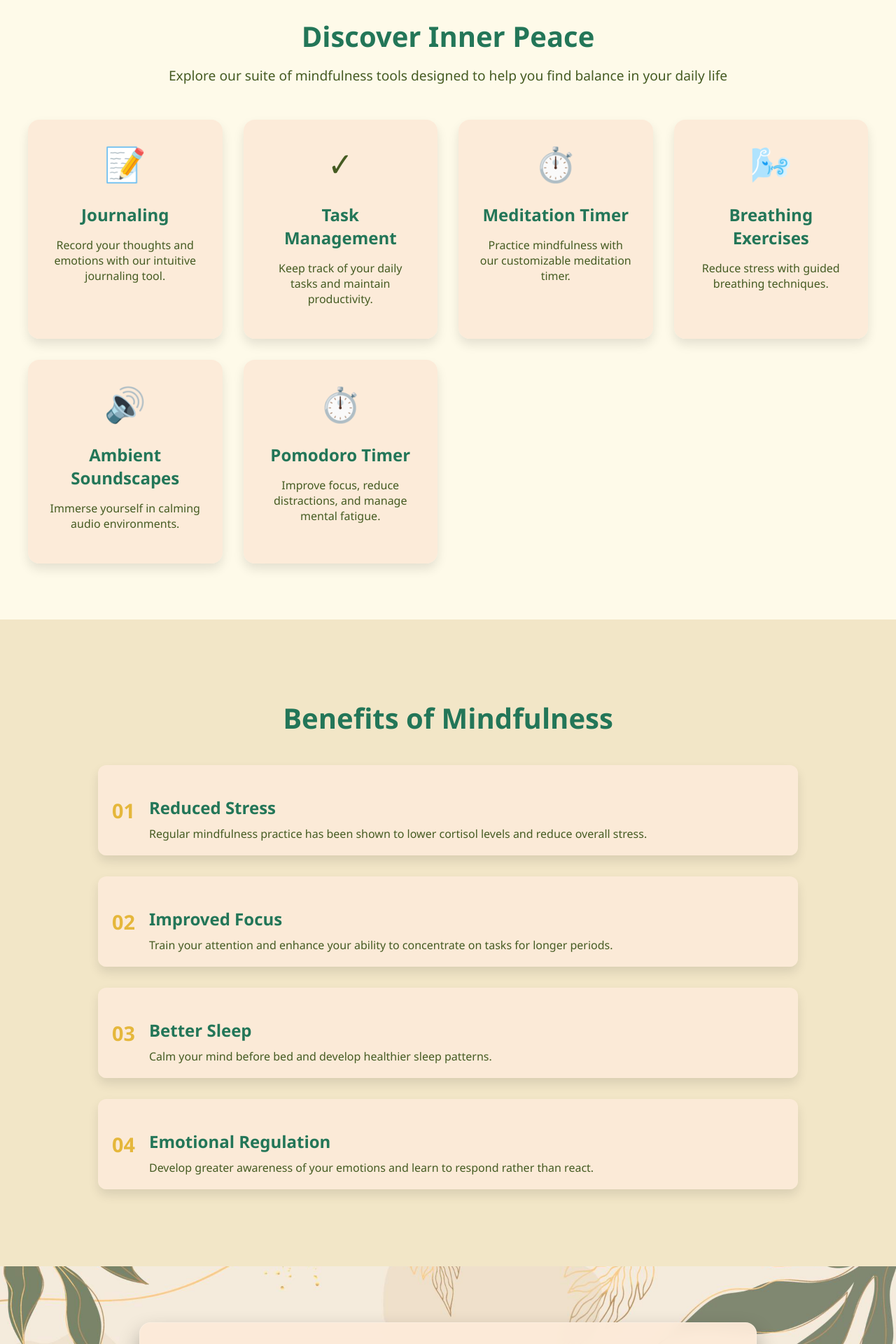
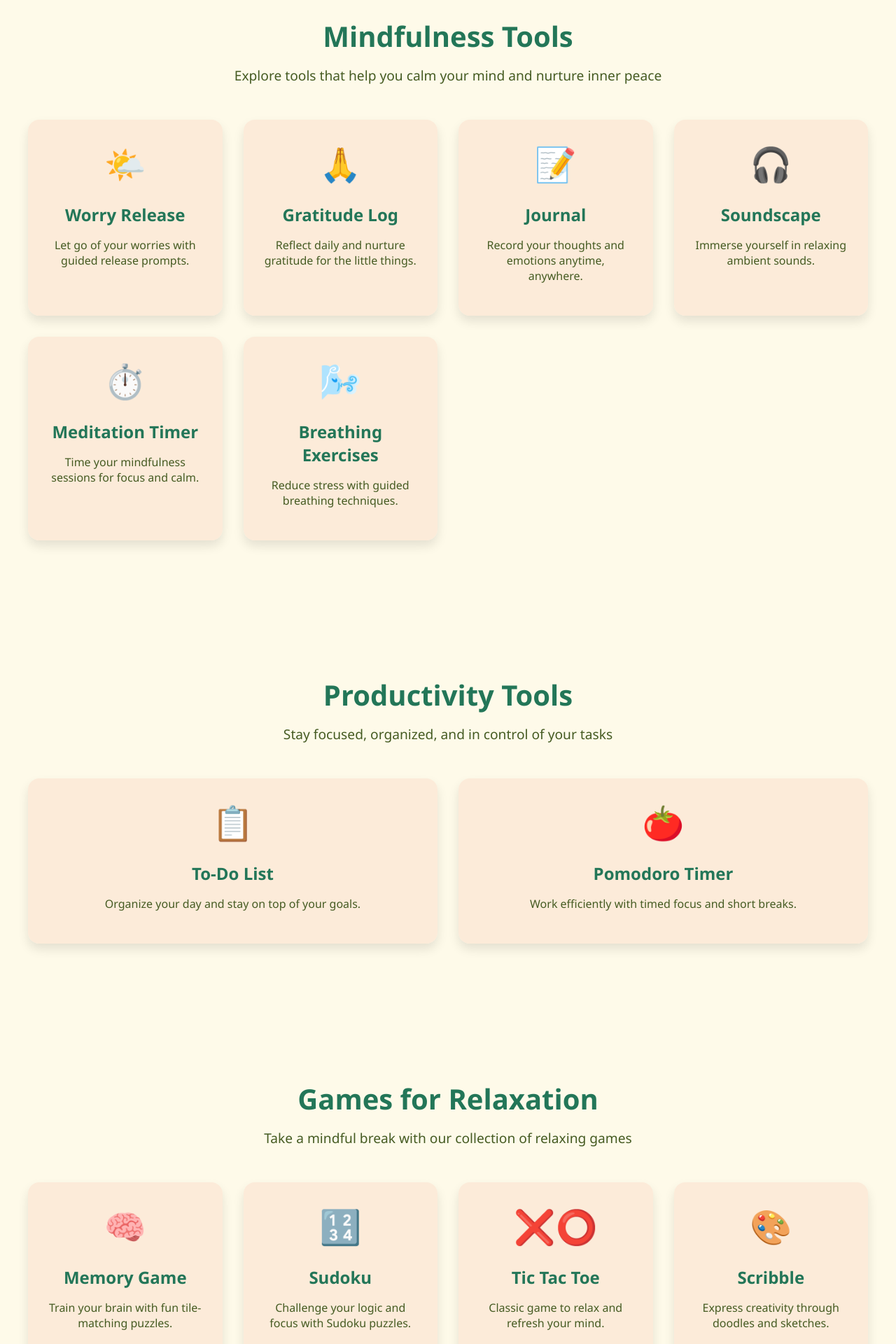
Before and after one commit to vaidikapadigela/ZenMindApp, a React (Create React App) app in the folder zenmind_frontend/: page / in a window 1280 px wide. Shown: the part 880-2800 px from the top of the page at 70% size. Built offline with nearby package versions, Linux system fonts and the light colour scheme.

Commit message:
Updated home page with new features and added button for emotion detection

```diff
--- a/zenmind_frontend/src/components/Home.js
+++ b/zenmind_frontend/src/components/Home.js
@@ -3,64 +3,51 @@ import { Link } from 'react-router-dom';
 import './Home.css';
 
 const Home = () => {
-  const features = [
-    {
-      title: "Journaling",
-      description: "Record your thoughts and emotions with our intuitive journaling tool.",
-      icon: "📝",
-      path: "/Journaling"
-    },
-    {
-      title: "Task Management",
-      description: "Keep track of your daily tasks and maintain productivity.",
-      icon: "✓",
-      path: "/Todo"
-    },
-    {
-      title: "Meditation Timer",
-      description: "Practice mindfulness with our customizable meditation timer.",
-      icon: "⏱️",
-      path: "/Meditation-timer"
-    },
-    {
-      title: "Breathing Exercises",
-      description: "Reduce stress with guided breathing techniques.",
-      icon: "🌬️",
-      path: "/Breathing-exercise"
-    },
-    {
-      title: "Ambient Soundscapes",
-      description: "Immerse yourself in calming audio environments.",
-      icon: "🔊",
-      path: "/Soundscape"
-    },
-    {
-      title: "Pomodoro Timer",
-      description: "Improve focus, reduce distractions, and manage mental fatigue.",
-      icon: "⏱️",
-      path: "/PomodoroTimer"
-    }
+  const mindfulnessFeatures = [
+    { title: "Worry Release", description: "Let go of your worries with guided release prompts.", icon: "🌤️", path: "/WorryRelease" },
+    { title: "Gratitude Log", description: "Reflect daily and nurture gratitude for the little things.", icon: "🙏", path: "/GratitudeLog" },
+    { title: "Journal", description: "Record your thoughts and emotions anytime, anywhere.", icon: "📝", path: "/Journaling" },
+    { title: "Soundscape", description: "Immerse yourself in relaxing ambient sounds.", icon: "🎧", path: "/Soundscape" },
+    { title: "Meditation Timer", description: "Time your mindfulness sessions for focus and calm.", icon: "⏱️", path: "/Meditation-timer" },
+    { title: "Breathing Exercises", description: "Reduce stress with guided breathing techniques.", icon: "🌬️", path: "/Breathing-exercise" },
+  ];
+
+  const productivityTools = [
+    { title: "To-Do List", description: "Organize your day and stay on top of your goals.", icon: "📋", path: "/Todo" },
+    { title: "Pomodoro Timer", description: "Work efficiently with timed focus and short breaks.", icon: "🍅", path: "/PomodoroTimer" },
+  ];
+
+  const gamesForRelaxation = [
+    { title: "Memory Game", description: "Train your brain with fun tile-matching puzzles.", icon: "🧠", path: "/ZenMemoryGame" },
+    { title: "Sudoku", description: "Challenge your logic and focus with Sudoku puzzles.", icon: "🔢", path: "/Sudoku" },
+    { title: "Tic Tac Toe", description: "Classic game to relax and refresh your mind.", icon: "❌⭕", path: "/TicTacToe" },
+    { title: "Scribble", description: "Express creativity through doodles and sketches.", icon: "🎨", path: "/ColouringBook" },
+    { title: "Breakout", description: "Smash bricks and unwind with this arcade classic.", icon: "🧱", path: "/BreakoutGame" },
+    { title: "Clicker", description: "Tap away and relieve stress with a simple clicker game.", icon: "🖱️", path: "/ClickerGame" },
+    { title: "2048", description: "Relax while merging numbers to reach 2048!", icon: "🔢", path: "/Game2048" },
+    { title: "Maze", description: "Find your way out and enjoy a mindful challenge.", icon: "🌀", path: "/MazeGame" },
   ];
 
   return (
     <div className="home-container">
+      {/* Hero Section */}
       <div className="hero-section">
         <div className="hero-content">
           <h1>Welcome to ZenMind</h1>
-          <p>Your personal sanctuary for mindfulness and mental wellness</p>
+          <p>Your personal sanctuary for mindfulness, relaxation, and focus</p>
           <div className="hero-buttons">
-            <Link to="/Todo" className="primary-button">Get Started</Link>
+            <Link to="/Emotion" className="primary-button">Detect Emotion</Link>
             <Link to="/ProfilePage" className="secondary-button">View Profile</Link>
           </div>
         </div>
       </div>
 
+      {/* Mindfulness Tools */}
       <section className="features-section">
-        <h2>Discover Inner Peace</h2>
-        <p className="section-subtitle">Explore our suite of mindfulness tools designed to help you find balance in your daily life</p>
-
+        <h2>Mindfulness Tools</h2>
+        <p className="section-subtitle">Explore tools that help you calm your mind and nurture inner peace</p>
         <div className="features-grid">
-          {features.map((feature, index) => (
+          {mindfulnessFeatures.map((feature, index) => (
             <Link to={feature.path} key={index} className="feature-card">
               <div className="feature-icon">{feature.icon}</div>
               <h3>{feature.title}</h3>
@@ -70,6 +57,37 @@ const Home = () => {
         </div>
       </section>
 
+      {/* Productivity Tools */}
+      <section className="features-section">
+        <h2>Productivity Tools</h2>
+        <p className="section-subtitle">Stay focused, organized, and in control of your tasks</p>
+        <div className="features-grid">
+          {productivityTools.map((feature, index) => (
+            <Link to={feature.path} key={index} className="feature-card">
+              <div className="feature-icon">{feature.icon}</div>
+              <h3>{feature.title}</h3>
+              <p>{feature.description}</p>
+            </Link>
+          ))}
+        </div>
+      </section>
+
+      {/* Games for Relaxation */}
+      <section className="features-section">
+        <h2>Games for Relaxation</h2>
+        <p className="section-subtitle">Take a mindful break with our collection of relaxing games</p>
+        <div className="features-grid">
+          {gamesForRelaxation.map((feature, index) => (
+            <Link to={feature.path} key={index} className="feature-card">
+              <div className="feature-icon">{feature.icon}</div>
+              <h3>{feature.title}</h3>
+              <p>{feature.description}</p>
+            </Link>
+          ))}
+        </div>
+      </section>
+
+      {/* Benefits */}
       <section className="benefits-section">
         <div className="benefits-content">
           <h2>Benefits of Mindfulness</h2>
@@ -78,41 +96,40 @@ const Home = () => {
               <span className="benefit-marker">01</span>
               <div>
                 <h3>Reduced Stress</h3>
-                <p>Regular mindfulness practice has been shown to lower cortisol levels and reduce overall stress.</p>
+                <p>Mindfulness practices help calm your nervous system and lower stress levels.</p>
               </div>
             </li>
             <li>
               <span className="benefit-marker">02</span>
               <div>
                 <h3>Improved Focus</h3>
-                <p>Train your attention and enhance your ability to concentrate on tasks for longer periods.</p>
+                <p>Boost your attention span and enhance productivity through mindful focus.</p>
               </div>
             </li>
             <li>
               <span className="benefit-marker">03</span>
               <div>
                 <h3>Better Sleep</h3>
-                <p>Calm your mind before bed and develop healthier sleep patterns.</p>
+                <p>Relax before bedtime and improve your sleep quality naturally.</p>
               </div>
             </li>
             <li>
               <span className="benefit-marker">04</span>
               <div>
-                <h3>Emotional Regulation</h3>
-                <p>Develop greater awareness of your emotions and learn to respond rather than react.</p>
+                <h3>Emotional Awareness</h3>
+                <p>Recognize, understand, and regulate your emotions effectively.</p>
               </div>
             </li>
           </ul>
         </div>
       </section>
 
-
-
+      {/* CTA */}
       <section className="cta-section">
         <div className="cta-content">
-          <h2>Begin Your Mindfulness Journey Today</h2>
-          <p>Join thousands of users who have discovered greater peace and productivity with ZenMind.</p>
-          <Link to="/Todo" className="cta-button">Start Now</Link>
+          <h2>Start Your Mindful Journey</h2>
+          <p>Let ZenMind guide you toward a calmer, happier, and more productive self.</p>
+          <Link to="/Emotion" className="cta-button">Detect Emotion & Get Suggestions</Link>
         </div>
       </section>
     </div>
```
